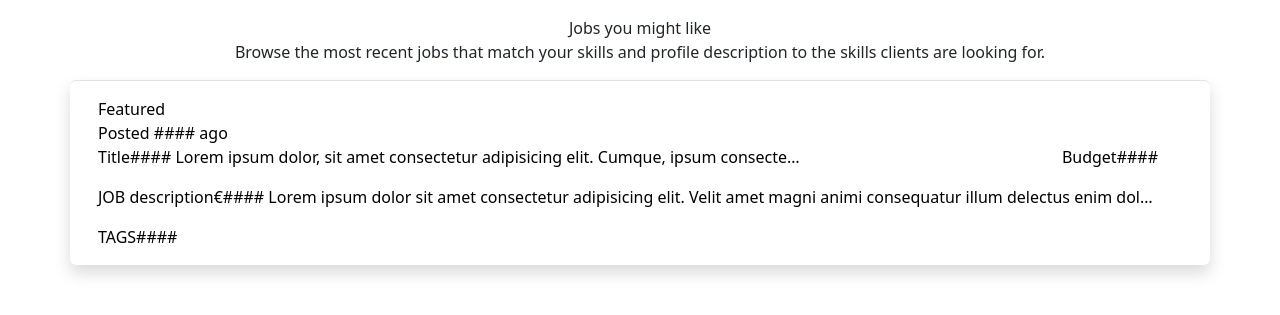
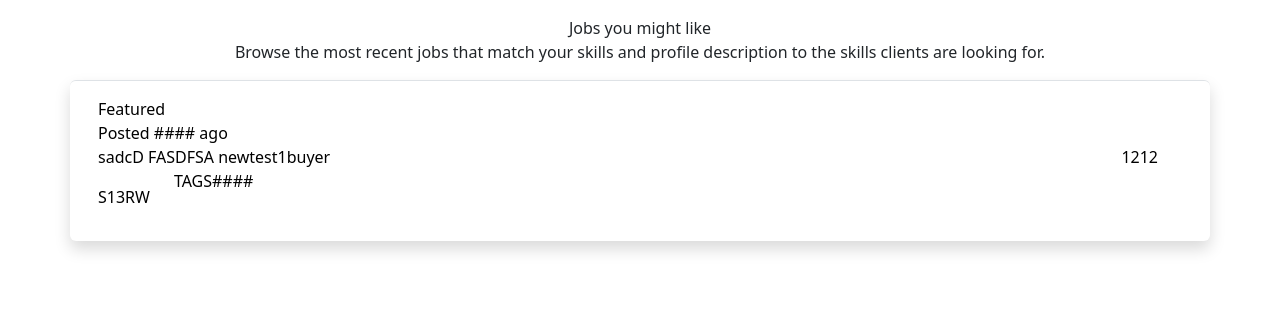
Before and after one commit to Yandomith/FinalProject, a Django app: page /jobs/ in a window 1280 px wide. Shown: the part 56-371 px from the top of the page. Run offline with Django 5.2, Linux system fonts and the light colour scheme; data comes from the database, SQL or seed files in the repository; both versions use the stored data as it was after the commit.

Commit message:
job list

```diff
--- a/freelancing/accounts/models.py
+++ b/freelancing/accounts/models.py
@@ -18,8 +18,8 @@ class CustomUser(AbstractUser):
 
     def role(self):
         if hasattr(self, 'seller'):
-            return 'seller'
+            return 'Seller'
         elif hasattr(self, 'buyer'):
-            return 'buyer'
+            return 'Buyer'
         else:
             return None
--- a/freelancing/jobs/admin.py
+++ b/freelancing/jobs/admin.py
@@ -1,7 +1,8 @@
 from django.contrib import admin
-from .models import Seller, Buyer
+from .models import Seller, Buyer,Job
 
 # Register your models here.
 
 admin.site.register(Seller)
 admin.site.register(Buyer)
+admin.site.register(Job)
--- a/freelancing/jobs/templates/jobs/job_list.html
+++ b/freelancing/jobs/templates/jobs/job_list.html
@@ -6,20 +6,21 @@
         <div class="col-md">Jobs you might like</div>
         <div>Browse the most recent jobs that match your skills and profile description to the skills clients are looking for.</div>
     </div>
-
+    {% for job in jobs %}
     <a href="#" class=" text-black text-decoration-none">
     <div class="row shadow border-top p-3 mb-4 bg-body rounded ">
         <div >Featured</div>
         <div class="col-md">Posted #### ago</div>
         <div class="row ">
             <div class="d-flex justify-content-between">
-                <div class="text-start text-truncate col-8">Title#### Lorem ipsum dolor, sit amet consectetur adipisicing elit. Cumque, ipsum consectetur? Iure non accusamus, in voluptates pariatur eum enim delectus doloribus atque impedit eveniet eos vel sequi. Est, veniam impedit?</div>
-                <div class=" text-end">Budget####</div>
+                <div class="text-start text-truncate col-8">{{ job.title }} {{ job.owner }}</div>
+                <div class=" text-end">{{job.budget}}</div>
             </div>
-            <div class="col-md-auto py-3 text-truncate">JOB description€#### Lorem ipsum dolor sit amet consectetur adipisicing elit. Velit amet magni animi consequatur illum delectus enim doloremque libmet, consectetur adipisicing elit. Necessitatibus consectetur quod iste. Autem nobis eaque aliquid quidem nemo voluptatem quas, vel recusandae ipsa aperiam asperiores corporis, numquam quibusdam totam corrupti Lorem ipsum dolor sit amet consectetur adipisicing elit. Sequi, asperiores distinctio! Impedit minima, fuga unde ut praesentium inventore dolorum! Cupiditate libero mollitia minus laboriosam quo natus maxime, tempore nostrum pariatur?</div>
+            <div class="col-md-auto py-3 text-truncate">{{job.description}}</div>
             <div class="col">TAGS####</div>
         </div>
 
     </div>
     </a>
+    {% endfor %}
 {% endblock content%}
--- a/freelancing/jobs/urls.py
+++ b/freelancing/jobs/urls.py
@@ -1,5 +1,5 @@
 from django.urls import path
-from .views import index,SellerListView, SellerDetailView,SellerCreateView,BuyerCreateView,handle_login,jobdetail,JobCreateView
+from .views import SellerListView, SellerDetailView,SellerCreateView,BuyerCreateView,handle_login,jobdetail,JobCreateView,JobListView
 
 
 urlpatterns = [
@@ -9,7 +9,7 @@ urlpatterns = [
     path('seller/create/', SellerCreateView.as_view(), name='seller-create'),
     path('buyer/create/', BuyerCreateView.as_view(), name='buyer-create'),
     path('job/create/', JobCreateView.as_view(), name='job-create'),
-    path('jobs/',index, name='job-list'),
+    path('jobs/',JobListView.as_view(), name='job-list'),
     path('job/<int:code>',jobdetail, name='job-detail'),
 
 ]
--- a/freelancing/jobs/views.py
+++ b/freelancing/jobs/views.py
@@ -7,8 +7,11 @@ from jobs.models import Seller, Buyer, Job
 from django.core.exceptions import PermissionDenied
 
 
-def index(request):
-    return render(request, 'jobs/job_list.html')
+class JobListView(ListView):
+    model = Job
+    template_name = 'jobs/job_list.html'
+    context_object_name = 'jobs'
+    paginate_by = 10
 
 class SellerListView(ListView):
     model = Seller
@@ -51,7 +54,7 @@ class JobCreateView(CreateView):
     def dispatch(self, request, *args, **kwargs):
         if not request.user.is_authenticated:
             raise PermissionDenied
-        if request.user.role() != 'buyer':
+        if request.user.role() != 'Buyer':
             return HttpResponseForbidden("You do not have permission to post jobs.")
         return super().dispatch(request, *args, **kwargs)
 
```
Also changed, not shown: freelancing/db.sqlite3.
